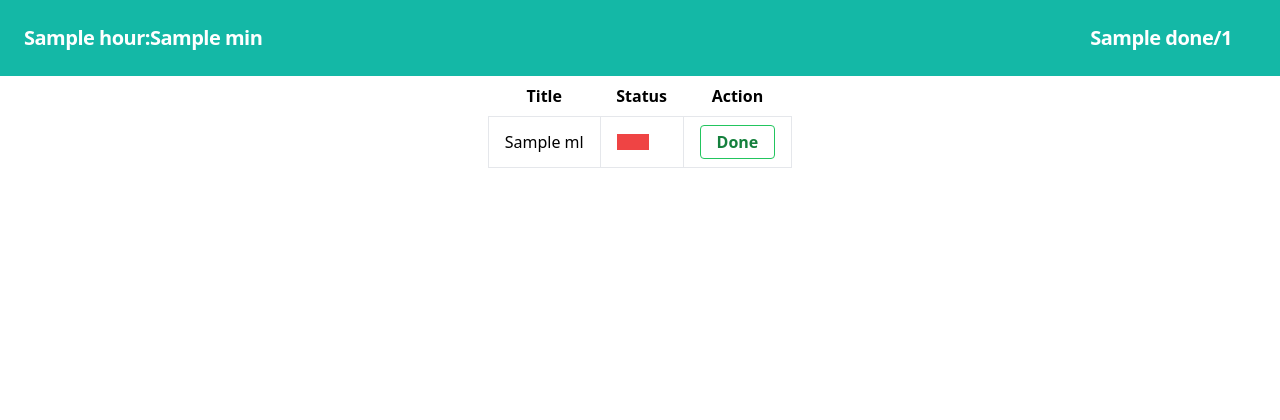
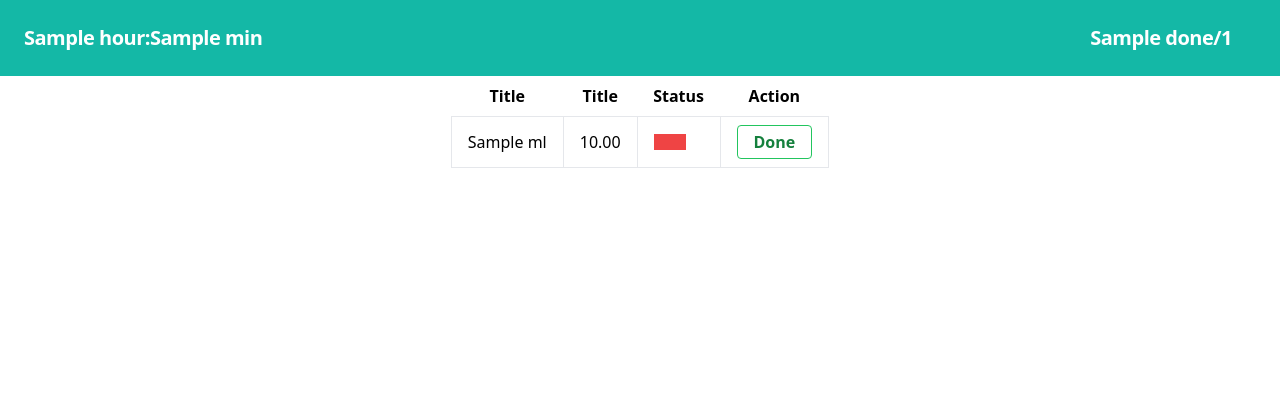
Before and after one commit to mhcode20/flask_ph_courseManager, a Flask app: template templates/index.html in a window 1280 px wide. Shown: the top 420 px of the page. Run offline with Flask 2, Linux system fonts and the light colour scheme; the template is opened without the code that fills it: most values are stand-ins (such as "Sample title", 1, 10 or a date in 2020); parts of the project's set-up code (start-up, migrations or seed data) failed here and were passed over; some libraries are stand-ins or nearby versions.

Commit message:
before push

```diff
--- a/templates/index.html
+++ b/templates/index.html
@@ -24,6 +24,7 @@
             <thead>
               <tr>
                 <th class="px-4 py-2">Title</th>
+                <th class="px-4 py-2">Title</th>
                 <th class="px-4 py-2">Status</th>
                 <th class="px-4 py-2">Action</th>
               </tr>
@@ -32,6 +33,8 @@
               {% for i in data.ml %}
               <tr>
                 <td class="border px-4 py-2">{{i.name}}</td>
+                {% set dur = "%.2f"%i.duration %}
+                <td class="border px-4 py-2">{{dur}}</td>
                 <td class="border px-4 py-2">
                   <div class="h-4 w-8 bg-{%if i.is_done%}green{%else%}red{%endif%}-500"></div>
                 </td>
```
Also changed, not shown: 2 other files.
